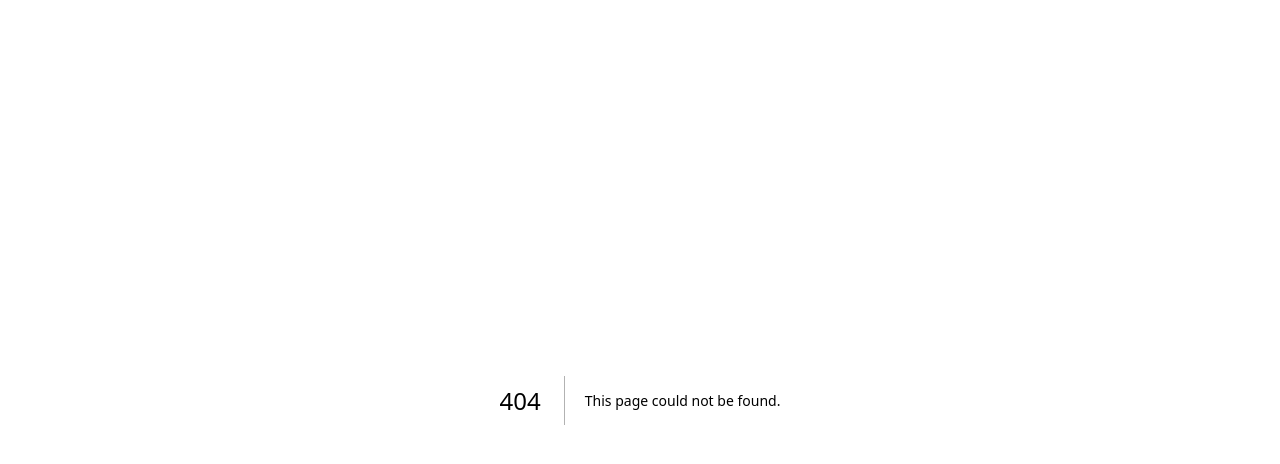
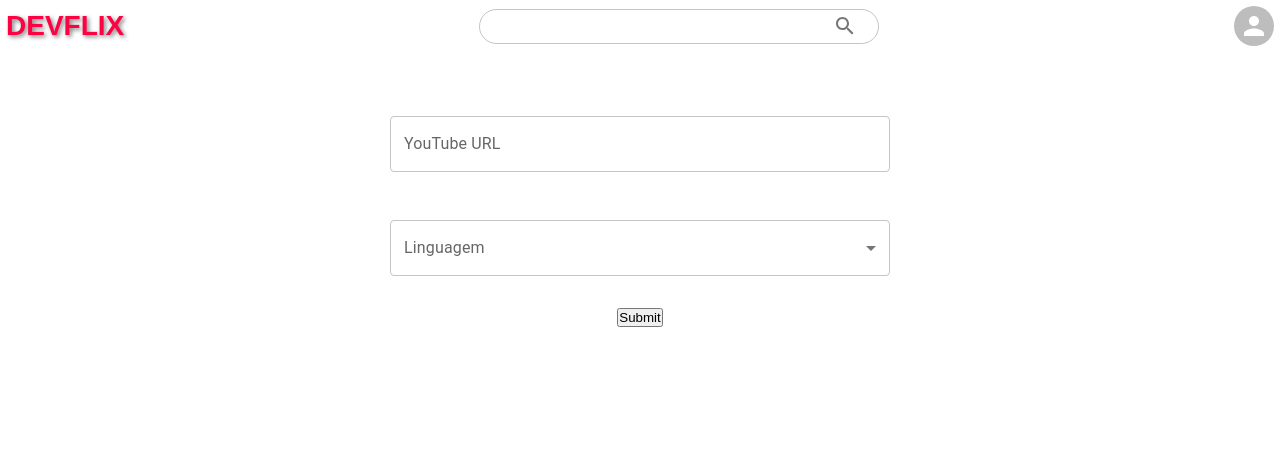
Before and after one commit to cesardmn/devflix, a Next.js app: page /video in a window 1280 px wide. Before the commit this address had no page. Shown: the top 464 px of the page. Built offline with nearby package versions, Linux system fonts and the light colour scheme; no server answers.

Commit message:
create form

```diff
--- a/src/components/Layout.jsx
+++ b/src/components/Layout.jsx
@@ -127,9 +127,13 @@ export default function Layout({ children }) {
                   <MenuItem key="signOut" onClick={() => signOut()}>
                     Sair
                   </MenuItem>,
-                  <MenuItem key="registerUrl" onClick={() => handleClose()}>
-                    Cadastrar url
-                  </MenuItem>,
+                  <Link
+                    href={{
+                      pathname: '/video',
+                    }}
+                  >
+                    <MenuItem key="registerUrl">Cadastrar Video</MenuItem>
+                  </Link>,
                 ]
               ) : (
                 <MenuItem onClick={() => signIn()}>Entrar</MenuItem>
--- /dev/null
+++ b/src/pages/video.jsx
@@ -0,0 +1,108 @@
+import { useState } from 'react'
+import Box from '@mui/material/Box'
+import TextField from '@mui/material/TextField'
+import Select from '@mui/material/Select'
+import MenuItem from '@mui/material/MenuItem'
+import Layout from '@src/components/Layout'
+
+import styles from '@styles/Video.module.css'
+
+export default function Video() {
+  const [url, setUrl] = useState('')
+  const [error, setError] = useState(false)
+  const [language, setLanguage] = useState('')
+
+  const validateUrl = (url) => {
+    // YouTube URL validation regex
+    const youtubeRegex = /^(https?:\/\/)?(www\.)?(youtube\.com|youtu\.be)\/.+$/
+    return youtubeRegex.test(url)
+  }
+
+  const handleFormSubmit = (event) => {
+    event.preventDefault() // Prevent the default form submission behavior
+    const isValidUrl = validateUrl(url)
+    setError(!isValidUrl) // Set error state based on YouTube URL validation
+    // Handle the form submission logic here
+    if (isValidUrl) {
+      // URL is valid, proceed with the submission
+      console.log('Form submitted successfully')
+    } else {
+      // URL is invalid, display an error message or take appropriate action
+      console.log('Invalid URL')
+    }
+  }
+
+  const handleUrlChange = (event) => {
+    setUrl(event.target.value)
+    setError(false) // Reset the error state when the URL changes
+  }
+
+  const handleLanguageChange = (event) => {
+    setLanguage(event.target.value)
+  }
+
+  return (
+    <Layout>
+      <form onSubmit={handleFormSubmit} className={styles.videoForm}>
+        <Box
+          sx={{
+            width: 500,
+            maxWidth: '100%',
+          }}
+        >
+          <TextField
+            fullWidth
+            label="YouTube URL"
+            id="url"
+            error={error} // Set error state based on the error variable
+            helperText={error ? 'Invalid YouTube URL' : ''}
+            value={url}
+            onChange={handleUrlChange}
+            className={styles.textField}
+          />
+          <TextField
+            fullWidth
+            id="Language"
+            select
+            label="Linguagem"
+            onChange={handleLanguageChange}
+            sx={{ marginTop: '3rem' }}
+          >
+            <MenuItem value="">Selecione uma linguagem</MenuItem>
+            <MenuItem value="Assembly">Assembly</MenuItem>
+            <MenuItem value="C">C</MenuItem>
+            <MenuItem value="C++">C++</MenuItem>
+            <MenuItem value="C#">C#</MenuItem>
+            <MenuItem value="CSS">CSS</MenuItem>
+            <MenuItem value="Delphi">Delphi</MenuItem>
+            <MenuItem value="Go">Go</MenuItem>
+            <MenuItem value="Groovy">Groovy</MenuItem>
+            <MenuItem value="Haskell">Haskell</MenuItem>
+            <MenuItem value="HTML">HTML</MenuItem>
+            <MenuItem value="Java">Java</MenuItem>
+            <MenuItem value="JavaScript">JavaScript</MenuItem>
+            <MenuItem value="Kotlin">Kotlin</MenuItem>
+            <MenuItem value="Lua">Lua</MenuItem>
+            <MenuItem value="Matlab">Matlab</MenuItem>
+            <MenuItem value="Objective-C">Objective-C</MenuItem>
+            <MenuItem value="Perl">Perl</MenuItem>
+            <MenuItem value="PHP">PHP</MenuItem>
+            <MenuItem value="PowerShell">PowerShell</MenuItem>
+            <MenuItem value="Python">Python</MenuItem>
+            <MenuItem value="R">R</MenuItem>
+            <MenuItem value="Ruby">Ruby</MenuItem>
+            <MenuItem value="Rust">Rust</MenuItem>
+            <MenuItem value="Scala">Scala</MenuItem>
+            <MenuItem value="Shell">Shell</MenuItem>
+            <MenuItem value="SQL">SQL</MenuItem>
+            <MenuItem value="Swift">Swift</MenuItem>
+            <MenuItem value="TypeScript">TypeScript</MenuItem>
+            <MenuItem value="VB.NET">VB.NET</MenuItem>
+            <MenuItem value="Other">Outro</MenuItem>
+          </TextField>
+        </Box>
+        <button type="submit">Submit</button> {/* Example submit button */}
+      </form>
+    </Layout>
+  )
+}
--- /dev/null
+++ b/src/styles/Video.module.css
@@ -0,0 +1,11 @@
+.videoForm {
+  height: 100%;
+  width: 100%;
+  display: flex;
+  flex-direction: column;
+  align-items: center;
+  justify-content: flex-start;
+  gap: 2rem;
+  margin-top: 2rem;
+  padding: 2rem;
+}
```
